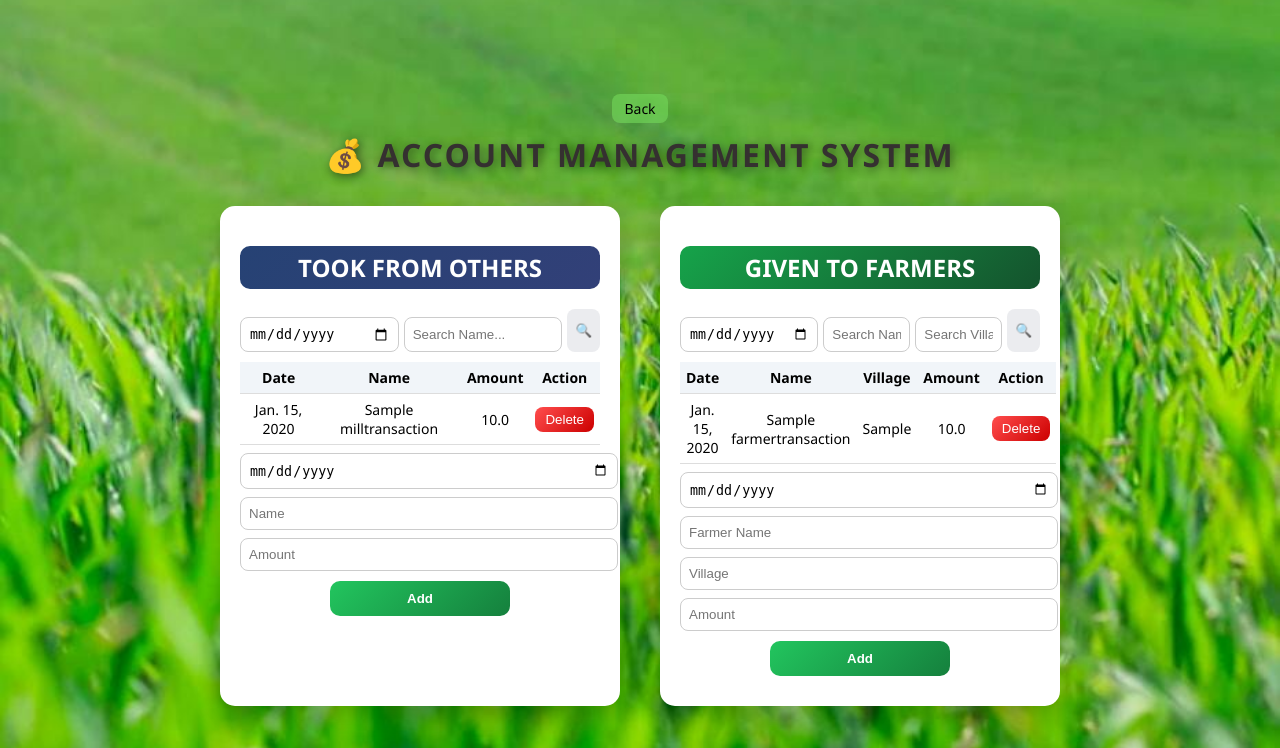
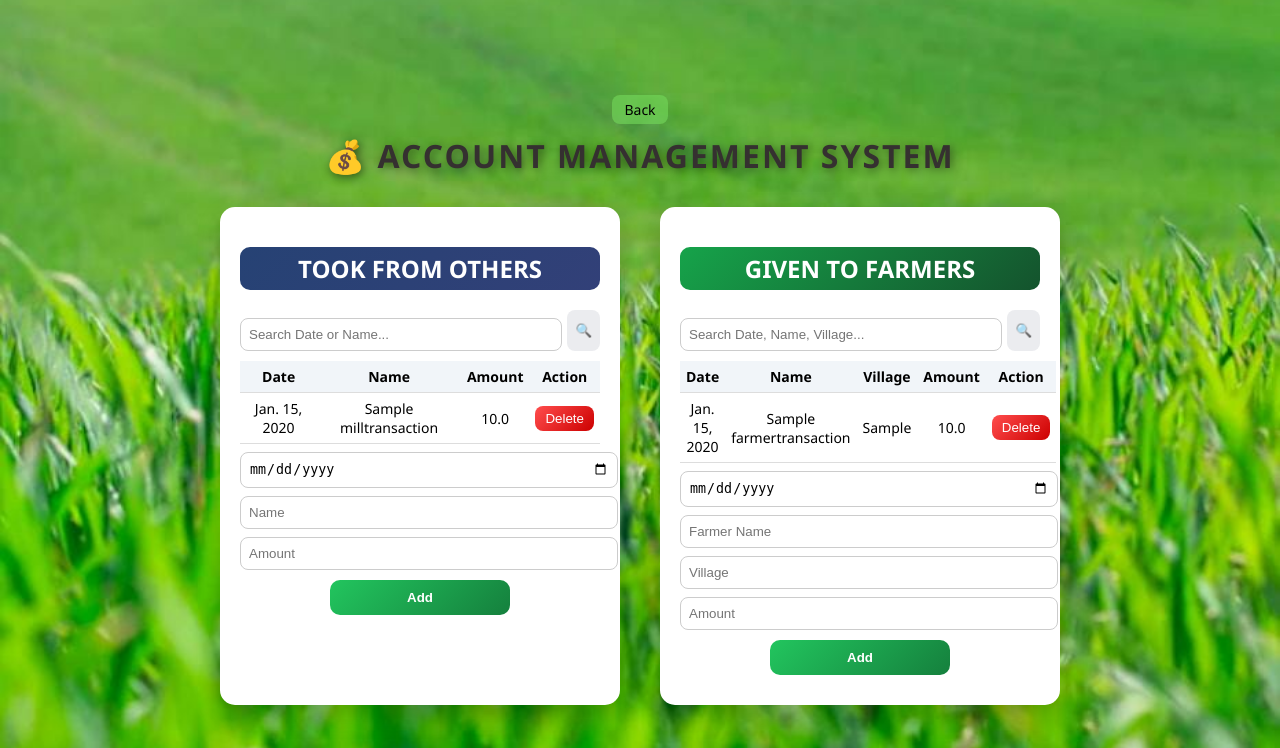
Before and after one commit to saireddy2005/agriportal, a Django app: page /account-management/ in a window 1280 px wide. Shown: the top 748 px of the page. Run offline with Django 5.2, Linux system fonts and the light colour scheme; a user stored in the database is signed in; tables that the repository leaves empty hold one stand-in row (values such as "Sample post").

Commit message:
added features for search button

```diff
--- a/core/templates/core/account_management.html
+++ b/core/templates/core/account_management.html
@@ -12,14 +12,12 @@
             background-size: cover;
             min-height: 100vh;
 
-            /* ✅ CENTER EVERYTHING LOWER */
             display: flex;
             flex-direction: column;
             justify-content: center;
             align-items: center;
         }
 
-        /* ✅ BACK BUTTON (SMALL + CENTERED ABOVE TITLE) */
         .back-btn {
             background: rgba(118, 218, 93, 0.6);
             color: black;
@@ -30,7 +28,6 @@
             margin-bottom: 10px;
         }
 
-        /* ✅ TITLE */
         .title {
             text-align: center;
             font-size: 32px;
@@ -41,7 +38,6 @@
             margin-bottom: 30px;
         }
 
-        /* CONTAINER */
         .container {
             display: flex;
             justify-content: center;
@@ -49,11 +45,10 @@
             flex-wrap: wrap;
         }
 
-        /* MOBILE FIX */
         @media (max-width: 768px) {
             body {
                 justify-content: flex-start;
-                padding-top: 75px; /* ✅ pushes everything below white line */
+                padding-top: 75px;
             }
 
             .container {
@@ -66,7 +61,6 @@
             }
         }
 
-        /* CARD */
         .box {
             width: 360px;
             background: white;
@@ -157,7 +151,6 @@
             border-radius: 8px;
             cursor: pointer;
         }
-
     </style>
 </head>
 
@@ -172,16 +165,14 @@
     <!-- MILL BOX -->
     <div class="box">
         <h2 class="mill-title">TOOK FROM OTHERS</h2>
-<form method="GET" class="search-bar">
 
-    <input type="date" name="date" value="{{ request.GET.date }}">
-
-    <input type="text" name="name" placeholder="Search Name..."
-           value="{{ request.GET.name }}">
-
-    <button class="search-btn">🔍</button>
-
-</form>
+        <!-- ✅ SINGLE SEARCH -->
+        <form method="GET" class="search-bar">
+            <input type="text" name="mill_search"
+                   placeholder="Search Date or Name..."
+                   value="{{ request.GET.mill_search }}">
+            <button class="search-btn">🔍</button>
+        </form>
 
         <table>
             <tr>
@@ -219,19 +210,13 @@
     <div class="box">
         <h2 class="farmer-title">GIVEN TO FARMERS</h2>
 
-      <form method="GET" class="search-bar">
-
-    <input type="date" name="date" value="{{ request.GET.date }}">
-
-    <input type="text" name="name" placeholder="Search Name..."
-           value="{{ request.GET.name }}">
-
-    <input type="text" name="village" placeholder="Search Village..."
-           value="{{ request.GET.village }}">
-
-    <button class="search-btn">🔍</button>
-
-</form>
+        <!-- ✅ SINGLE SEARCH -->
+        <form method="GET" class="search-bar">
+            <input type="text" name="farmer_search"
+                   placeholder="Search Date, Name, Village..."
+                   value="{{ request.GET.farmer_search }}">
+            <button class="search-btn">🔍</button>
+        </form>
 
         <table>
             <tr>
--- a/core/views.py
+++ b/core/views.py
@@ -631,9 +631,10 @@ def harvester_entry(request):
 
 from django.shortcuts import render, redirect
 from django.contrib.auth.decorators import user_passes_test
+from django.db.models import Q
 from .models import MillTransaction, FarmerTransaction
 
-# ✅ Admin check
+
 def is_admin(user):
     return user.is_superuser
 
@@ -644,7 +645,6 @@ def account_management(request):
     # ADD DATA
     if request.method == 'POST':
 
-        # Mill Entry
         if 'mill_submit' in request.POST:
             MillTransaction.objects.create(
                 date=request.POST.get('mill_date'),
@@ -652,7 +652,6 @@ def account_management(request):
                 amount=request.POST.get('mill_amount')
             )
 
-        # Farmer Entry
         if 'farmer_submit' in request.POST:
             FarmerTransaction.objects.create(
                 date=request.POST.get('farmer_date'),
@@ -664,30 +663,39 @@ def account_management(request):
         return redirect('account_management')
 
 
+    # ✅ SINGLE SEARCH INPUTS
     mill_query = request.GET.get('mill_search', '')
     farmer_query = request.GET.get('farmer_search', '')
 
     mill_data = MillTransaction.objects.all()
     farmer_data = FarmerTransaction.objects.all()
 
+    # ✅ MILL SEARCH (Date + Name)
     if mill_query:
-        mill_data = mill_data.filter(mill_name__icontains=mill_query)
+        mill_data = mill_data.filter(
+            Q(mill_name__icontains=mill_query) |
+            Q(date__icontains=mill_query)
+        )
 
+    # ✅ FARMER SEARCH (Date + Name + Village)
     if farmer_query:
-        farmer_data = farmer_data.filter(farmer_name__icontains=farmer_query)
+        farmer_data = farmer_data.filter(
+            Q(farmer_name__icontains=farmer_query) |
+            Q(village__icontains=farmer_query) |
+            Q(date__icontains=farmer_query)
+        )
 
     return render(request, 'core/account_management.html', {
         'mill_data': mill_data,
         'farmer_data': farmer_data
     })
 
-# DELETE MILL
+
 def delete_mill(request, id):
     MillTransaction.objects.get(id=id).delete()
     return redirect('account_management')
 
 
-# DELETE FARMER
 def delete_farmer(request, id):
     FarmerTransaction.objects.get(id=id).delete()
     return redirect('account_management')
```
